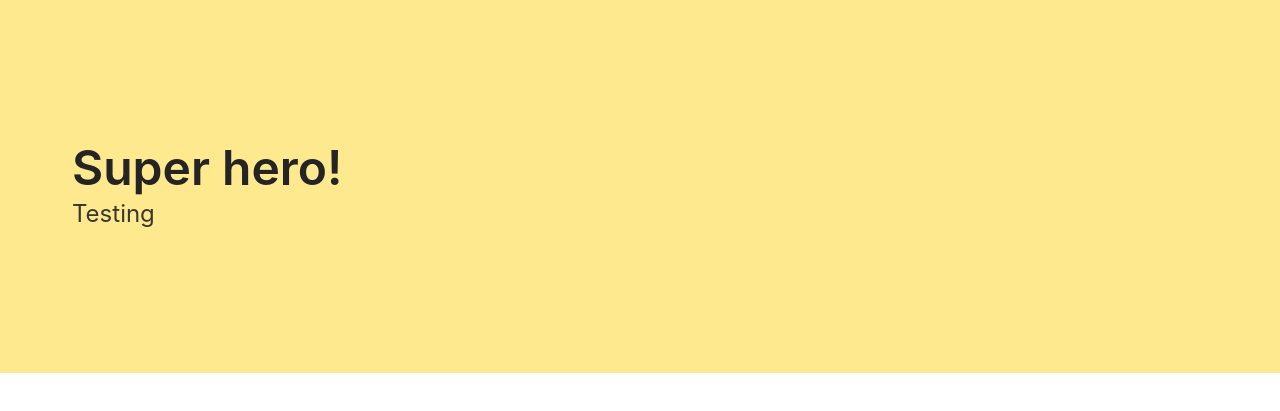
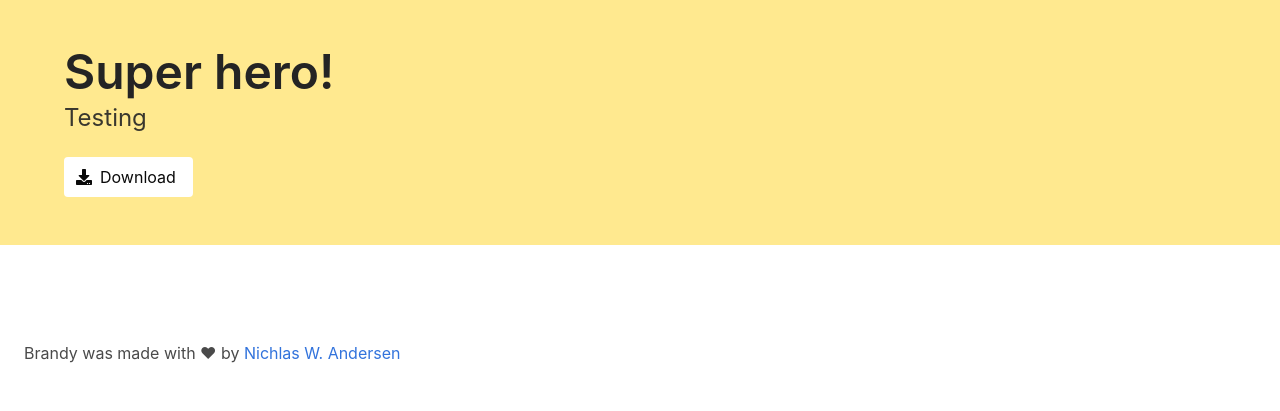
Before and after one commit to forestryio/ubuild-blocks, a website built with webpack: page src/html/index.html in a window 1280 px wide. Shown: the part 55-466 px from the top of the page. Built offline with nearby package versions, Linux system fonts and the light colour scheme.

Commit message:
More stuff, better hero, new footer

```diff
--- a/src/css/style.scss
+++ b/src/css/style.scss
@@ -45,6 +45,7 @@ $navbar-dropdown-arrow: $grey-light;
 $background: $white !default;
 $text: $grey-dark !default;
 $text-light: $grey !default;
+$footer-background-color: $white !default;
 
 
 // Code colors
@@ -86,3 +87,7 @@ $code-size: 0.875em !default;
 .navbar-item {
   font-size: $size-7;
 }
+
+.footer.footer-1 {
+  padding: 6rem 1.5rem;
+}
--- /dev/null
+++ b/src/html/blocks/block-footer-1.html
@@ -0,0 +1,7 @@
+<footer class="footer footer-1">
+  <div class="content has-text-centered is-size-7">
+    <p>
+      Brandy was made with ♥ by <a href="https://twitter.com/nichlaswa">Nichlas W. Andersen</a>
+    </p>
+  </div>
+</footer>
--- a/src/html/blocks/block-hero-1.html
+++ b/src/html/blocks/block-hero-1.html
@@ -1,8 +1,21 @@
-<section class="hero is-medium is-primary">
+<section class="hero is-primary">
   <div class="hero-body">
     <div class="container">
-      <h1 class="title is-1">Super hero!</h1>
-      <h3 class="subtitle is-4">Testing</h3>
+      <div class="columns">
+        <div class="column is-half">
+          <h1 class="title is-1">Super hero!</h1>
+          <h3 class="subtitle is-4">Testing</h3>
+          <div class="button is-white">
+            <span class="icon is-small">
+              <i class="fas fa-download"></i>
+            </span>
+            <span>Download</span>
+          </div>
+        </div>
+        <div class="column is-half">
+
+        </div>
+      </div>
     </div>
   </div>
 </section>
--- a/src/html/index.html
+++ b/src/html/index.html
@@ -8,5 +8,6 @@
   <body>
     ${require('./blocks/block-header-1.html')}
     ${require('./blocks/block-hero-1.html')}
+    ${require('./blocks/block-footer-1.html')}
   </body>
 </html>
```
